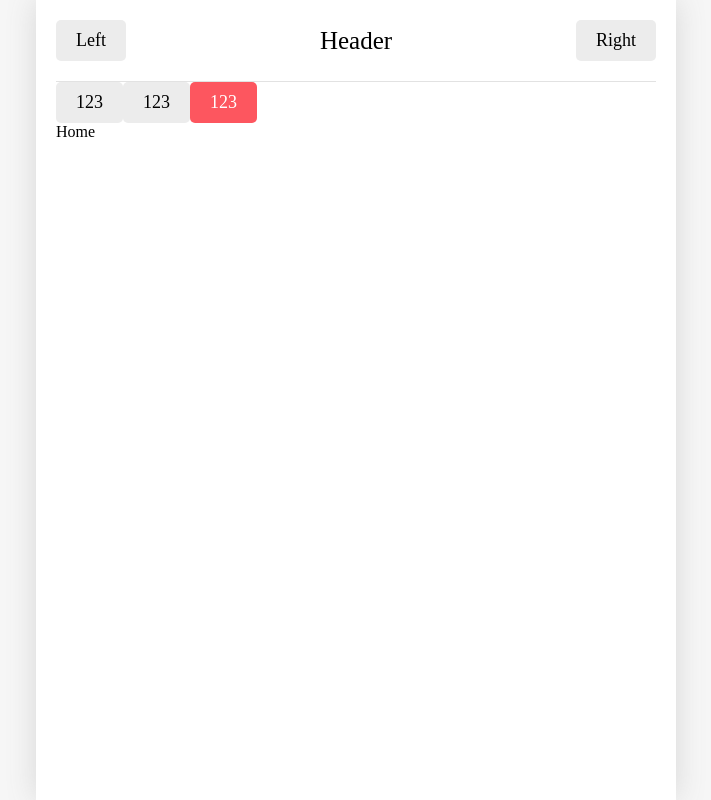
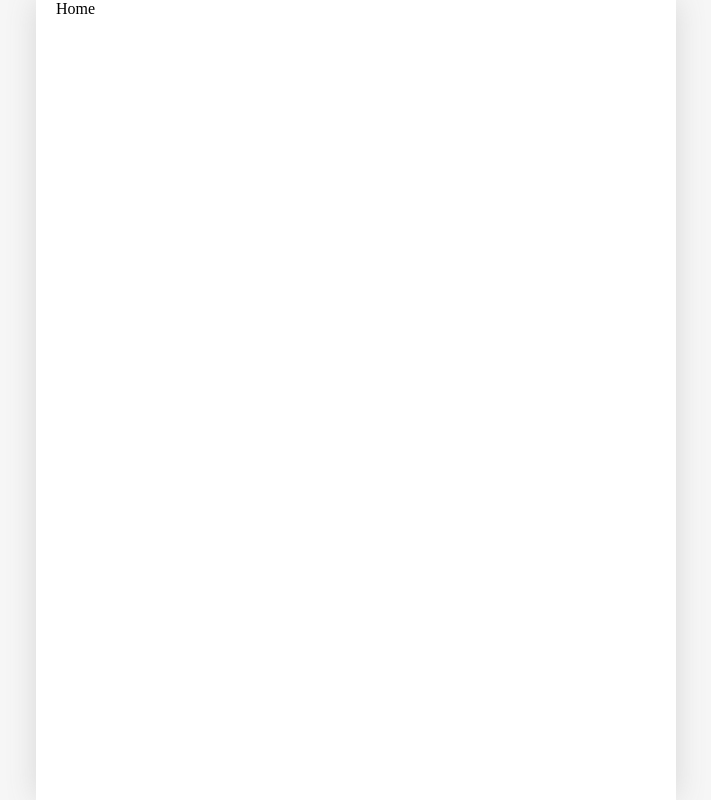
Before and after one commit to 3104kdy/React, a React (Vite) app: page / in a window 1280 px wide. Shown: the whole page, without its empty margins (284-995 px from the left). Built offline with nearby package versions, Linux system fonts and the light colour scheme; a web font is replaced by a local one.

Commit message:
일기 임시 데이터 생성 (state , useReducer 활용)

```diff
--- a/src/App.jsx
+++ b/src/App.jsx
@@ -1,53 +1,43 @@
 import './App.css';
-import { Routes, Route, Link, useNavigate } from 'react-router-dom';
+import { useReducer } from 'react';
+import { Routes, Route } from 'react-router-dom';
 import Home from './pages/Home';
 import Diary from './pages/Diary';
 import New from './pages/New';
 import NotFound from './pages/NotFound';
-import { getEmotionImage } from './util/get-emotion-image';
-import Button from './components/Button';
-import Header from './components/Header';
+import Edit from './pages/Edit';
 
-// URL 파라미터에 따른 동적 경로 이동
+// 임시 일기 데이터
+const mokData = [
+  {
+    id: 1,
+    createdDate: new Date().getTime(),
+    emotionId: 1,
+    content: '1번 일기 내용',
+  },
+  {
+    id: 2,
+    createdDate: new Date().getTime(),
+    emotionId: 2,
+    content: '2번 일기 내용 222',
+  },
+];
+
+function reducer(state, action) {
+  return state;
+}
+
 function App() {
-  const nav = useNavigate();
-
-  const onClickButton = () => {
-    nav('/new');
-  };
+  // data라는 stat가 여러개의 일기를 보관하는 용도
+  const [data, dispatch] = useReducer(reducer, mokData);
 
   return (
     <>
-      <Header
-        title={'Header'}
-        leftChild={<Button text={'Left'} />}
-        rightChild={<Button text={'Right'} />}
-      />
-      <Button
-        text={'123'}
-        type={'DEFAULT'}
-        onClick={() => {
-          console.log('123 클릭');
-        }}
-      />
-      <Button
-        text={'123'}
-        type={'POSITIVE'}
-        onClick={() => {
-          console.log('123 클릭');
-        }}
-      />
-      <Button
-        text={'123'}
-        type={'NEGATIVE'}
-        onClick={() => {
-          console.log('123 클릭');
-        }}
-      />
       <Routes>
         <Route path="/" element={<Home />} />
         <Route path="/new" element={<New />} />
         <Route path="/diary/:id" element={<Diary />} />
+        <Route path="/edit/:id" element={<Edit />} />
         <Route path="/*" element={<NotFound />} />
       </Routes>
     </>
```
